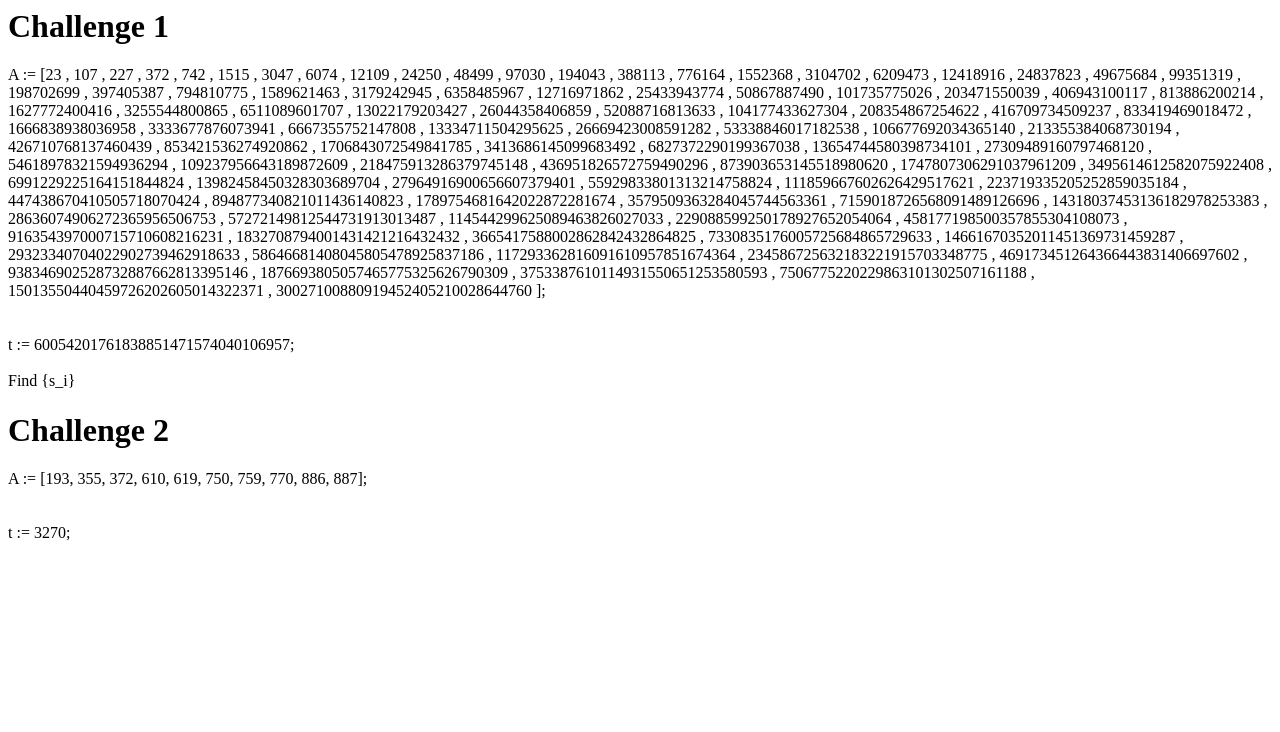
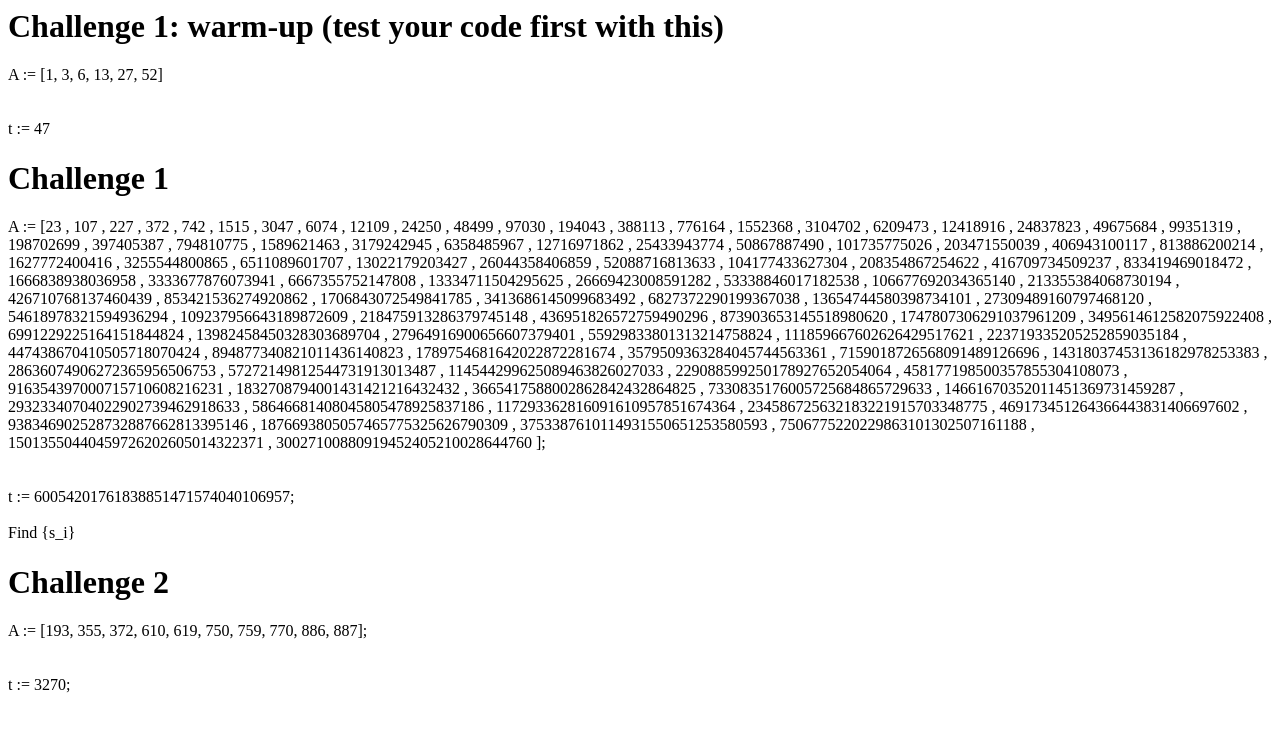
Before and after one commit to shi-bai/shi-bai.github.io, a plain HTML site: page teaching/tmp.html in a window 1280 px wide. Drawn offline with Linux system fonts and the light colour scheme.

Commit message:
Update tmp.html

```diff
--- a/teaching/tmp.html
+++ b/teaching/tmp.html
@@ -4,6 +4,16 @@
   </head>
 
   <body>
+
+        <h1>Challenge 1: warm-up (test your code first with this)</h1>
+    <p>
+      A := [1, 3, 6, 13, 27, 52]
+
+      <br>
+      <br>
+      <br>
+      t := 47
+
 
     <h1>Challenge 1</h1>
     <p>
```
